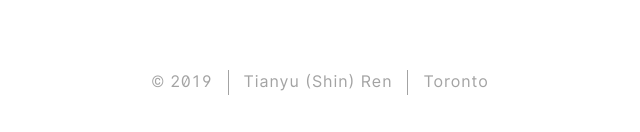
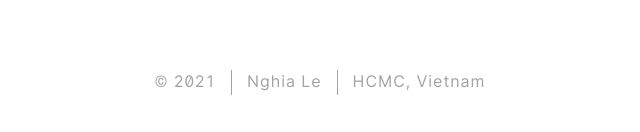
Before and after one commit to nghiale0811/nghiale0811.github.io, a plain HTML site: page index.html in a window 1280 px wide. Shown: the part 665-797 px from the top of the page, 320-960 px from the left. Drawn offline with nearby package versions, Linux system fonts and the light colour scheme.

Commit message:
initial commit

```diff
--- a/index.html
+++ b/index.html
@@ -121,10 +121,10 @@
                 <footer class="footer">
     <div class="footer__inner">
         <div class="footer__content">
-            <span>&copy; 2019</span>
+            <span>&copy; 2021</span>
 
-            <span>Tianyu (Shin) Ren</span>
-            <span>Toronto</span>
+            <span>Nghia Le</span>
+            <span>HCMC, Vietnam</span>
         </div>
     </div>
     <div class="footer__inner">
```
